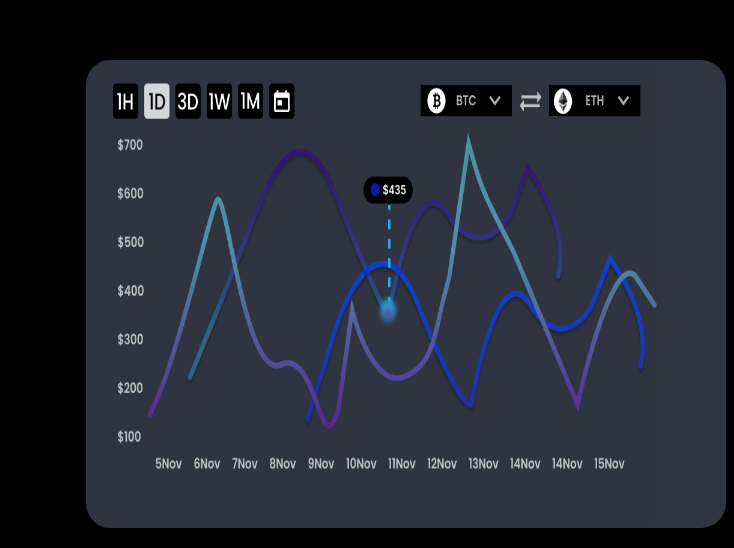
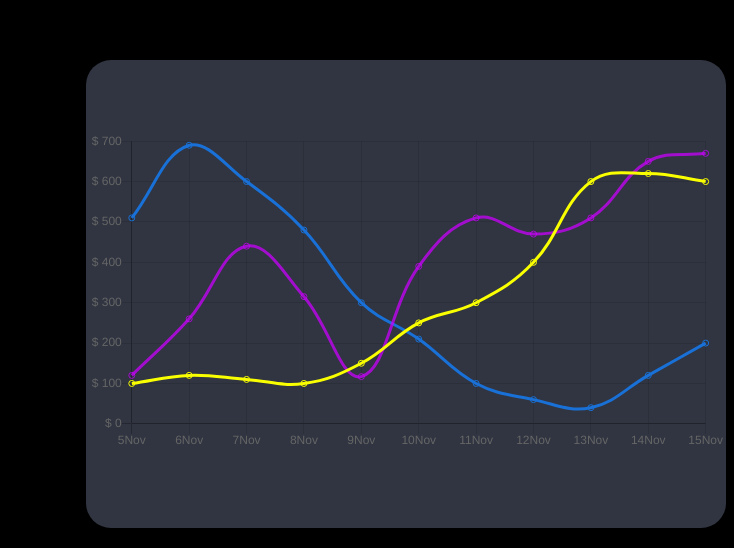
Before and after one commit to Hugosenee/int-gration_Maquette, a plain HTML site: page index.html in a window 1280 px wide. Shown: the part 252-800 px from the top of the page, 170-904 px from the left. Drawn offline with nearby package versions, Linux system fonts and the light colour scheme.

Commit message:
:sparkles: graph done

```diff
--- a/index.html
+++ b/index.html
@@ -80,7 +80,7 @@
             </div>
         </div>
         <div id="graphic">
-            <img src="images/graphic.png" alt="graphic">
+            <canvas id="graph"></canvas>
         </div>
         <div id="recentTransactions">
             <div id="haut">
@@ -241,5 +241,8 @@
             </div>
         </div>
     </div>
+
+    <script src="https://cdnjs.cloudflare.com/ajax/libs/Chart.js/2.9.4/Chart.min.js"></script>
+    <script src="script.js"></script>
 </body>
 </html>
--- /dev/null
+++ b/script.js
@@ -0,0 +1,42 @@
+let graph = document.getElementById('graph').getContext('2d');
+
+let newGraph = new Chart(graph, {
+    type: 'line',
+    data: {
+        labels: ['5Nov', '6Nov', '7Nov', '8Nov', '9Nov', '10Nov', '11Nov', '12Nov', '13Nov', '14Nov', '15Nov'],
+        datasets: [
+            {
+                label: 'ETH',
+                data: [100, 120, 110, 100, 150, 250, 300, 400, 600, 620, 600],
+                borderColor: '#FAFF00',
+                backgroundColor: 'transparent',
+            },
+            {
+                label: 'BTC',
+                data: [120, 260, 440, 315, 117, 390, 510, 470, 510, 650, 670],
+        borderColor: '#CC00FFBD',
+        backgroundColor: 'transparent',
+    },
+{
+    label: 'BNB',
+        data: [510, 690, 600, 480, 300, 210, 100, 60, 40, 120, 200],
+    borderColor: '#1970D6 ',
+        backgroundColor: 'transparent',
+}
+]
+},
+options: {
+    legend: {
+        display: false,
+    },
+    scales: {
+        yAxes: [{
+            ticks: {
+                callback: function(value, index, values) {
+                    return '$ ' + value;
+                }
+            }
+        }]
+    }
+}
+});
```
